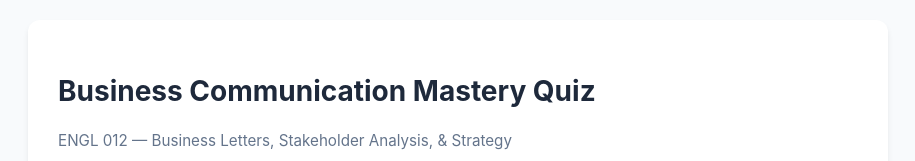
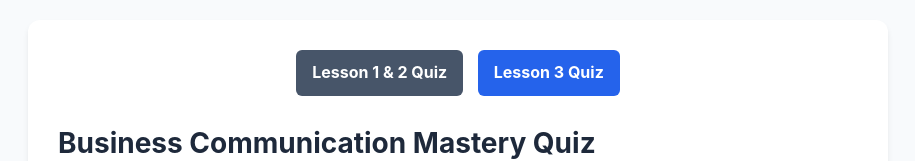
Before and after one commit to francisdavidpangilinan07-netizen/Techcom, a plain HTML site: page lesson3.html in a window 1280 px wide. Shown: the top 161 px of the page, without its empty margins (182-1097 px from the left). Drawn offline with Linux system fonts and the light colour scheme.

Commit message:
Update lesson3.html

```diff
--- a/lesson3.html
+++ b/lesson3.html
@@ -189,6 +189,13 @@
 <body>
 
 <div class="container">
+
+    <!-- QUIZ NAVIGATION BAR -->
+    <div style="margin-bottom: 25px; text-align: center;">
+        <a href="index.html" style="padding: 10px 16px; background: #475569; color: white; text-decoration: none; border-radius: 6px; font-weight: bold; margin-right: 10px; display: inline-block;">Lesson 1 & 2 Quiz</a>
+        <a href="lesson3.html" style="padding: 10px 16px; background: #2563eb; color: white; text-decoration: none; border-radius: 6px; font-weight: bold; display: inline-block;">Lesson 3 Quiz</a>
+    </div>
+
     <div id="quiz-screen">
         <h1>Business Communication Mastery Quiz</h1>
         <p class="subtitle">ENGL 012 — Business Letters, Stakeholder Analysis, & Strategy</p>
@@ -640,7 +647,7 @@
     answered = false;
     const item = quizData[currentQ];
 
-    document.getElementById("q-number").innerText = `Question ${currentQ + 1} of${quizData.length}`;
+    document.getElementById("q-number").innerText = `Question ${currentQ + 1} of ${quizData.length}`;
     document.getElementById("q-text").innerText = item.q;
     document.getElementById("progress").style.width = `${((currentQ + 1) / quizData.length) * 100}%`;
 
@@ -656,7 +663,7 @@
     item.options.forEach((opt, idx) => {
         const btn = document.createElement("button");
         btn.className = "option-btn";
-        btn.innerText = `${String.fromCharCode(65 + idx)}.${opt}`;
+        btn.innerText = `${String.fromCharCode(65 + idx)}. ${opt}`;
         btn.onclick = () => selectOption(idx);
         container.appendChild(btn);
     });
@@ -699,7 +706,7 @@
 function showResults() {
     document.getElementById("quiz-screen").style.display = "none";
     document.getElementById("results-screen").style.display = "block";
-    document.getElementById("final-score").innerText = `${score} /${quizData.length}`;
+    document.getElementById("final-score").innerText = `${score} / ${quizData.length}`;
 
     const percentage = (score / quizData.length) * 100;
     let comment = "";
```
